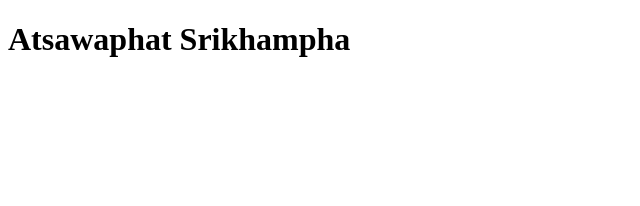
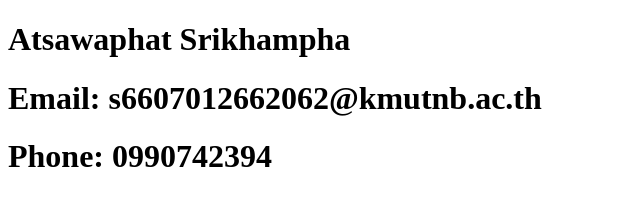
Before and after one commit to SigmaSeskel/website-project, a plain HTML site: page website_project/index.html in a window 1280 px wide. Shown: the whole page, without its empty margins (0-640 px from the left). Drawn offline with Linux system fonts and the light colour scheme.

Commit message:
Add Email and Number

```diff
--- a/website_project/index.html
+++ b/website_project/index.html
@@ -8,6 +8,8 @@
 </head>
 
 <h1> Atsawaphat Srikhampha </h1>
+<h1> Email: s6607012662062@kmutnb.ac.th </h1>
+<h1> Phone: 0990742394 </h1>
 
 <body>
 
```
